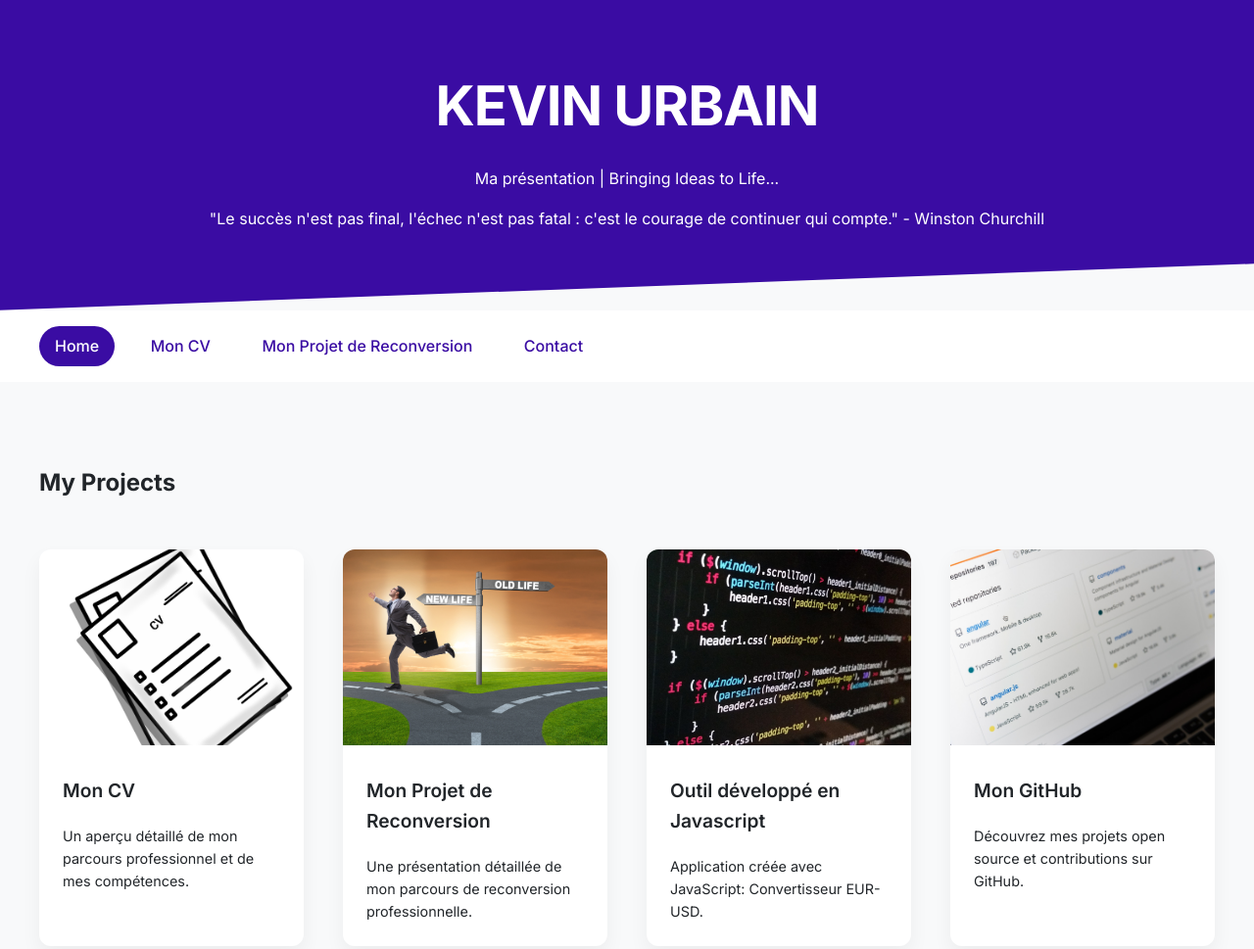
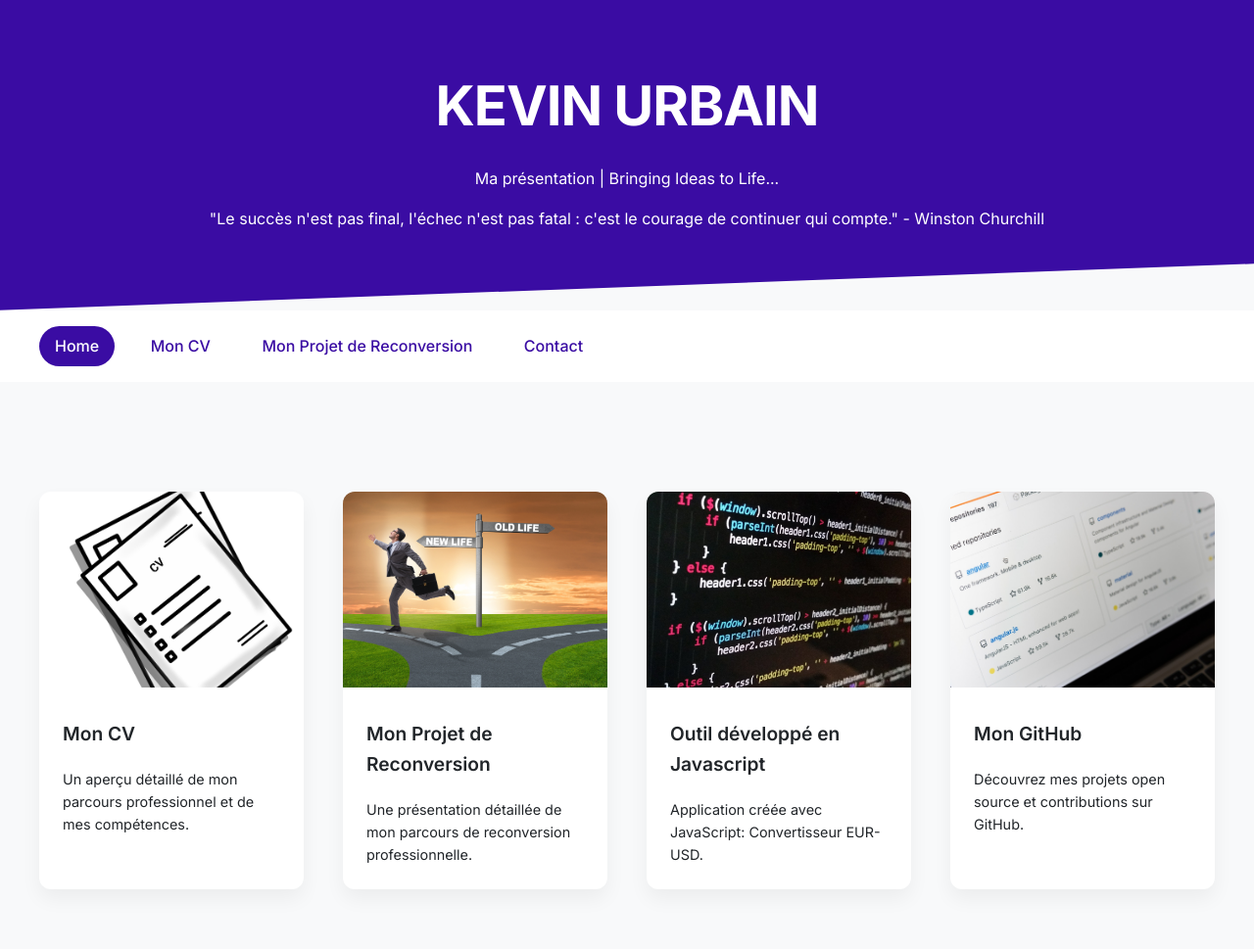
Before and after one commit to Abdalalala123/KevinUrbainPortfolio, a plain HTML site: page index.html in a window 1280 px wide. Shown: the whole page at 98% size. Drawn offline with Linux system fonts and the light colour scheme.

Commit message:
CHANGEMENT

```diff
--- a/index.html
+++ b/index.html
@@ -26,7 +26,6 @@
     </div>
 
     <div class="container">
-        <h2>My Projects</h2>
         <div class="portfolio-grid">
             <div class="portfolio-item">
                 <img src="img/resume-2296951_1280.png"
```
